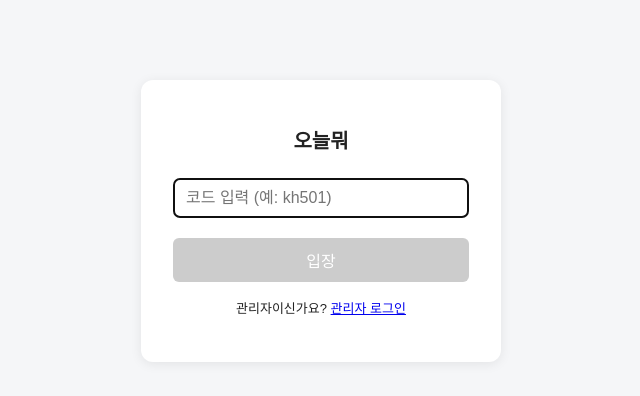
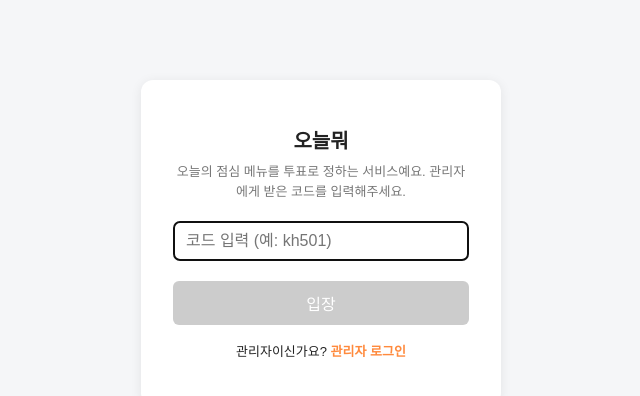
Before and after one commit to LJJ-KHweb/lunch-frontend, a React (Vite) app: page / in a window 1280 px wide. Shown: the top 396 px of the page, without its empty margins (319-959 px from the left). Built offline with nearby package versions, Linux system fonts and the light colour scheme; no server answers.

Commit message:
feat: identify voters by a localStorage-issued token instead of IP; add code-entry intro text

```diff
--- a/src/api/axiosInstance.js
+++ b/src/api/axiosInstance.js
@@ -1,15 +1,18 @@
 import axios from "axios";
+import { getVoterToken } from "./voterToken";
 
 const axiosInstance = axios.create({
   baseURL: import.meta.env.VITE_API_BASE_URL,
 });
 
-// 요청 인터셉터: accessToken이 있으면 Authorization 헤더에 자동으로 붙임
+// 요청 인터셉터: accessToken이 있으면 Authorization 헤더에, 투표자 토큰은 항상
+// X-Voter-Token 헤더에 자동으로 붙임 (기존 IP 기반 투표자 식별을 대체 - voterToken.js 참고)
 axiosInstance.interceptors.request.use((config) => {
   const accessToken = localStorage.getItem("accessToken");
   if (accessToken) {
     config.headers.Authorization = `Bearer ${accessToken}`;
   }
+  config.headers["X-Voter-Token"] = getVoterToken();
   return config;
 });
 
--- /dev/null
+++ b/src/api/voterToken.js
@@ -0,0 +1,15 @@
+const STORAGE_KEY = "oneulmwo_voter_token";
+
+// 브라우저(localStorage)에 저장된 투표자 식별 토큰을 가져오거나, 없으면 새로 발급해서 저장한다.
+// 기존에는 서버가 요청자의 공인 IP로 투표자를 구분했지만, 같은 와이파이를 쓰는 교실 환경에서는
+// 여러 학생이 하나의 IP로 묶여버려 "반 전체가 1표"가 되는 문제가 있었다. 이를 브라우저(기기)
+// 단위로 구분되는 토큰 방식으로 대체했다. (localStorage를 지우거나 다른 브라우저/시크릿창을
+// 쓰면 새 사람으로 인식되는 한계는 있음 - 점심 메뉴 투표 수준의 낮은 위험도를 감안한 트레이드오프)
+export const getVoterToken = () => {
+  let token = localStorage.getItem(STORAGE_KEY);
+  if (!token) {
+    token = crypto.randomUUID();
+    localStorage.setItem(STORAGE_KEY, token);
+  }
+  return token;
+};
--- a/src/index.css
+++ b/src/index.css
@@ -24,8 +24,26 @@ input, button {
 
 .form-page h1 {
   font-size: 20px;
-  margin-bottom: 24px;
+  margin-bottom: 8px;
   text-align: center;
+}
+
+.form-intro {
+  color: #777;
+  font-size: 13px;
+  text-align: center;
+  margin: 0 0 20px;
+  line-height: 1.5;
+}
+
+.form-page a {
+  color: #ff8a3d;
+  text-decoration: none;
+  font-weight: 600;
+}
+
+.form-page a:hover {
+  text-decoration: underline;
 }
 
 .form-page form {
--- a/src/pages/CodeEntryPage.jsx
+++ b/src/pages/CodeEntryPage.jsx
@@ -26,6 +26,9 @@ export default function CodeEntryPage() {
   return (
     <div className="form-page">
       <h1>오늘뭐</h1>
+      <p className="form-intro">
+        오늘의 점심 메뉴를 투표로 정하는 서비스예요. 관리자에게 받은 코드를 입력해주세요.
+      </p>
       <form onSubmit={handleSubmit}>
         <input
           placeholder="코드 입력 (예: kh501)"
```
